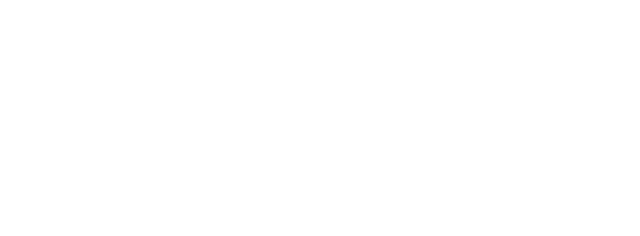
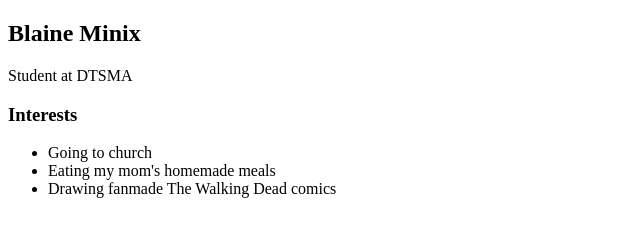
Before and after one commit to BlaineMinixLovesGodAndHisFamilySoMuch/BlaineMinixLovesGodAndHisFamilySoMuch.github.io, a plain HTML site: page index.html in a window 1280 px wide. Shown: the whole page, without its empty margins (0-640 px from the left). Drawn offline with Linux system fonts and the light colour scheme.

Commit message:
add index.html and css files

```diff
--- a/index.html
+++ b/index.html
@@ -6,7 +6,26 @@
 
   <body>
     <div>
-      <main></main>
+      <main>
+        <!-- Sidebar section -->
+        <div></div>
+
+        <!-- Content section -->
+        <div>
+          <h2>Blaine Minix</h2>
+
+          <p>Student at DTSMA</p>
+
+          <div>
+            <h3>Interests</h3>
+            <ul>
+              <li>Going to church</li>
+              <li>Eating my mom's homemade meals</li>
+              <li>Drawing fanmade The Walking Dead comics</li>
+            </ul>
+          </div>
+        </div>
+      </main>
       <nav></nav>
     </div>
   </body>
```
